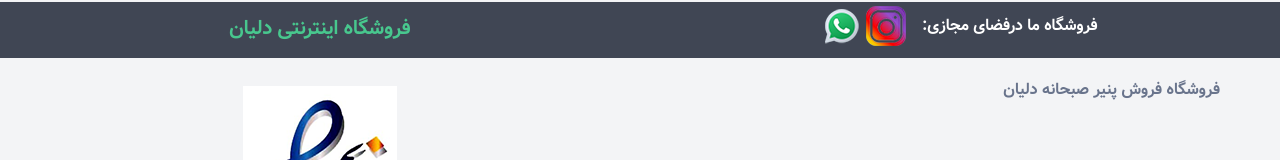
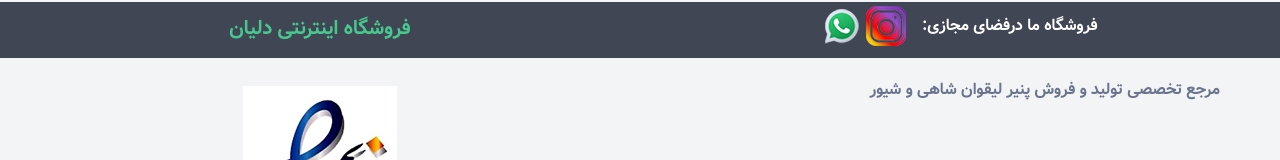
Before and after one commit to Pooria-ahmadi/Lighvan, a Nuxt app: page / in a window 1280 px wide. Shown: the part 4678-4838 px from the top of the page. Built offline with nearby package versions, Linux system fonts and the light colour scheme.

Commit message:
edit on whatsapp in foter and discription delian in foter

```diff
--- a/components/footeer.vue
+++ b/components/footeer.vue
@@ -88,7 +88,7 @@
             <a href="#">
               <img src="instagram.png" alt="">
             </a>
-            <a href="#">
+            <a href="https://wa.me/+989021459616">
               <img src="whatsapp.png" alt="">
             </a>
           </div>
@@ -97,7 +97,7 @@
             <a href="#">
               <img src="instagram.png" alt="" class="pr-4">
             </a>
-            <a href="#">
+            <a href="https://wa.me/+989021459616">
               <img src="whatsapp.png" alt="" class="pr-1">
             </a>
           </div>
@@ -108,8 +108,8 @@
       </div>
       <div class="columns has-background-light mx-0 mb-0">
         <div class="column mx-6">
-          <p class="has-text-weight-bold has-text-justified has-text-grey line-height-description ">
-            فروشگاه فروش پنیر صبحانه دلیان
+          <p class="has-text-weight-bold has-text-justified has-text-centered-mobile has-text-grey line-height-description ">
+           مرجع تخصصی تولید و فروش پنیر لیقوان شاهی و شیور
           </p>
         </div>
         <div class="column mx-6 mt-4">
```
